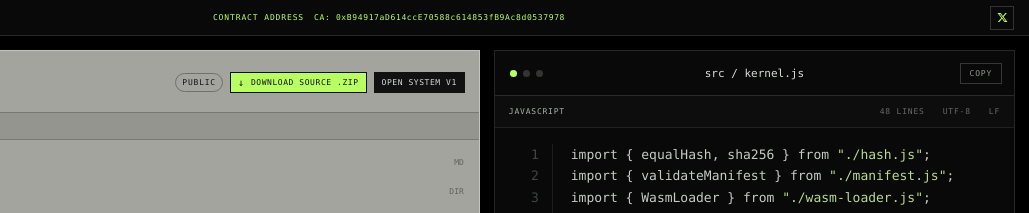
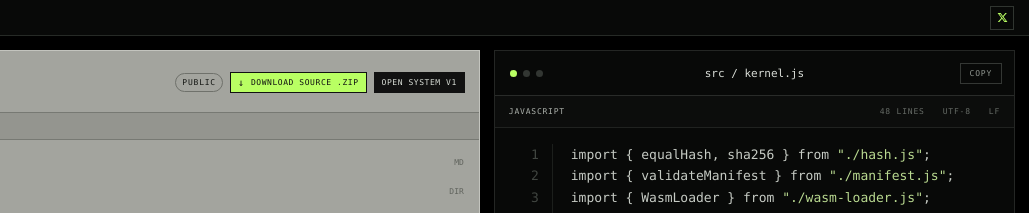
Before and after one commit to mimicrohood/nockwork, a plain HTML site: page index.html in a window 1280 px wide. Shown: the top 213 px of the page, 251-1280 px from the left. Drawn offline with Linux system fonts and the light colour scheme.

Commit message:
Remove contract address from website

```diff
--- a/index.html
+++ b/index.html
@@ -12,7 +12,7 @@
 <body>
 <div class="ca-banner">
   <span class="banner-spacer" aria-hidden="true"></span>
-  <div class="ca-value"><span>CONTRACT ADDRESS</span><b>CA: 0xB94917aD614ccE70588c614853fB9Ac8d0537978</b></div>
+  <span aria-hidden="true"></span>
   <a class="x-link" href="https://x.com/nockworkos" target="_blank" rel="noopener noreferrer" aria-label="Open Nockwork on X">
     <svg viewBox="0 0 24 24" aria-hidden="true"><path d="M18.244 2.25h3.308l-7.227 8.26 8.502 11.24H16.17l-5.214-6.817L4.99 21.75H1.68l7.73-8.835L1.254 2.25H8.08l4.713 6.231zm-1.161 17.52h1.833L7.084 4.126H5.117z"/></svg>
   </a>
```
